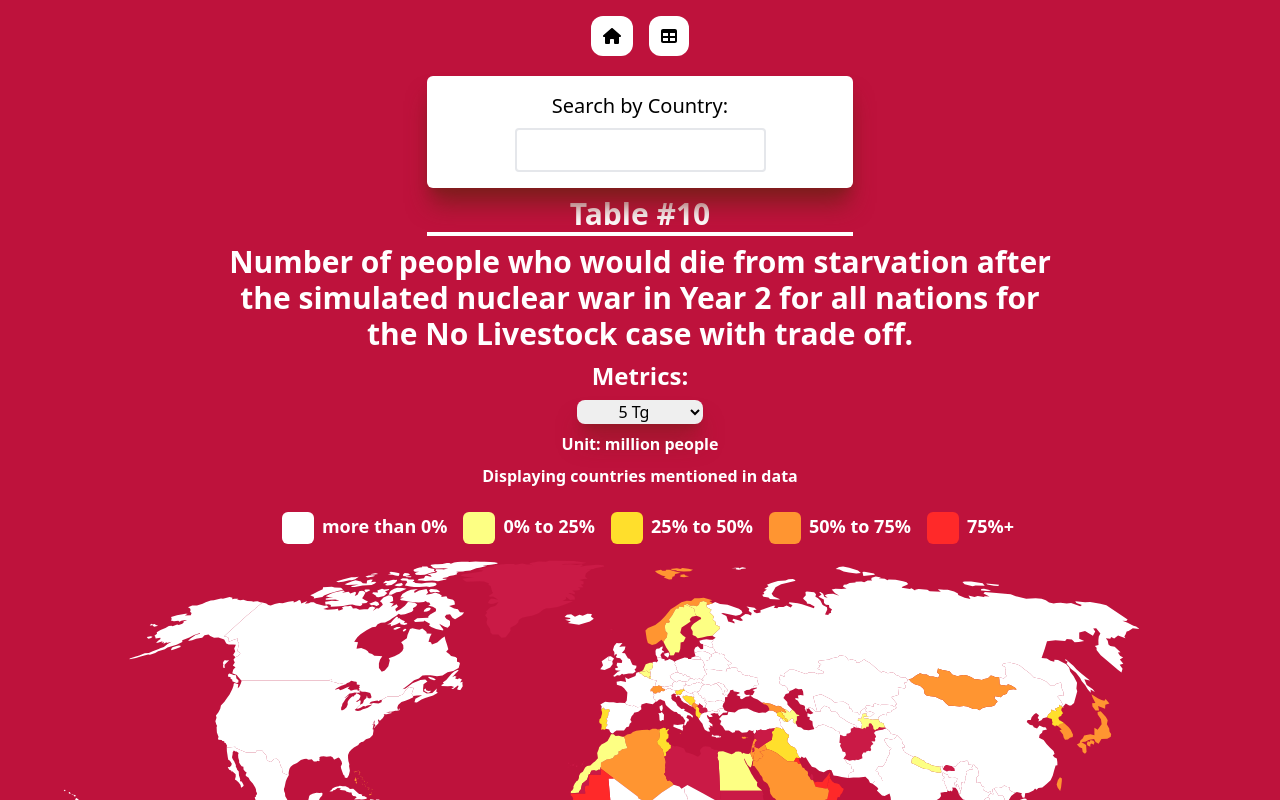
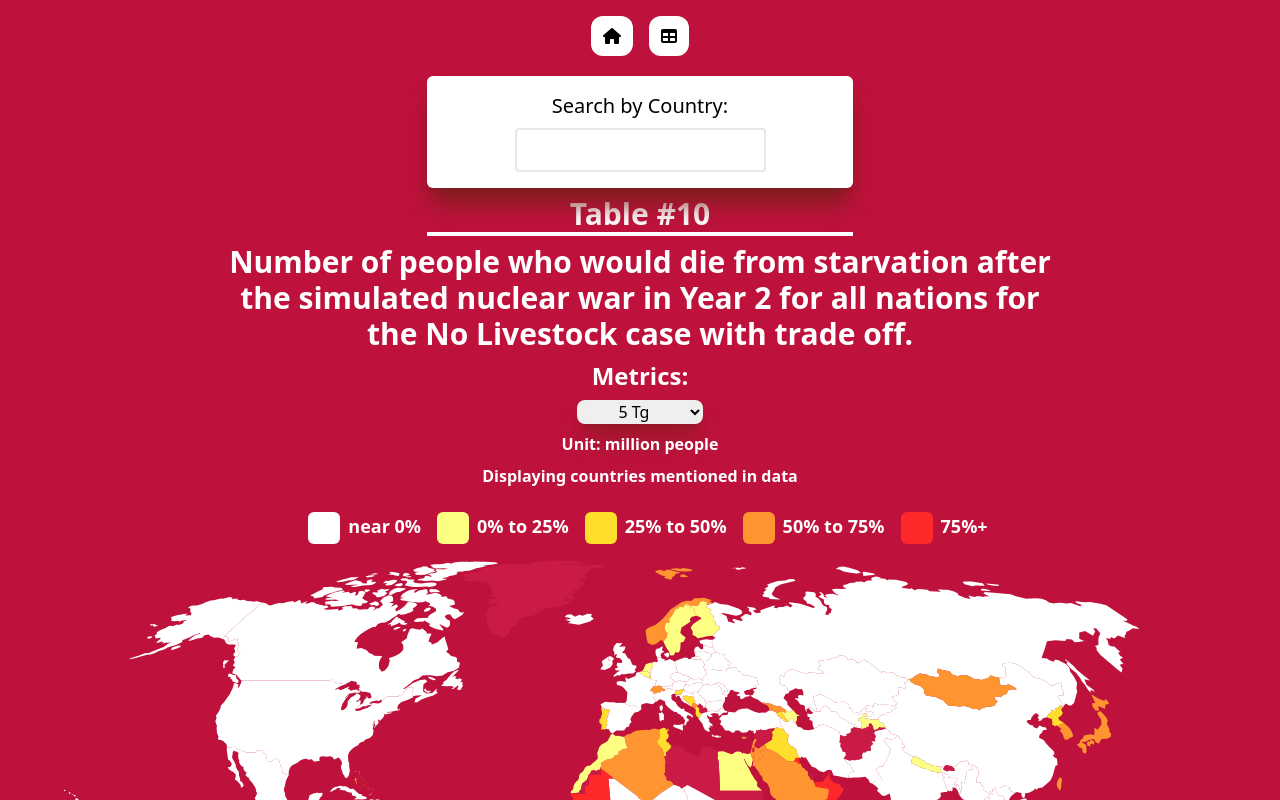
Before and after one commit to KDW1/NuclearMapping, a Next.js app: page /worldTable/10 in a window 1280 px wide. Shown: the top 800 px of the page. Built offline with nearby package versions, Linux system fonts and the light colour scheme.

Commit message:
Refinement

```diff
--- a/pages/worldTable/[tableIndex].js
+++ b/pages/worldTable/[tableIndex].js
@@ -127,7 +127,7 @@ export default function Page({table}) {
 
                  </div>
                  <p className="text-white text-lg ml-2 font-semibold">
-                 { table.unit != '% change in caloric production' ? "more than 0%" : "less than 0%" }
+                 { table.unit != '% change in caloric production' ? "near 0%" : "0%+" }
 
                  </p>
               </div>
```
